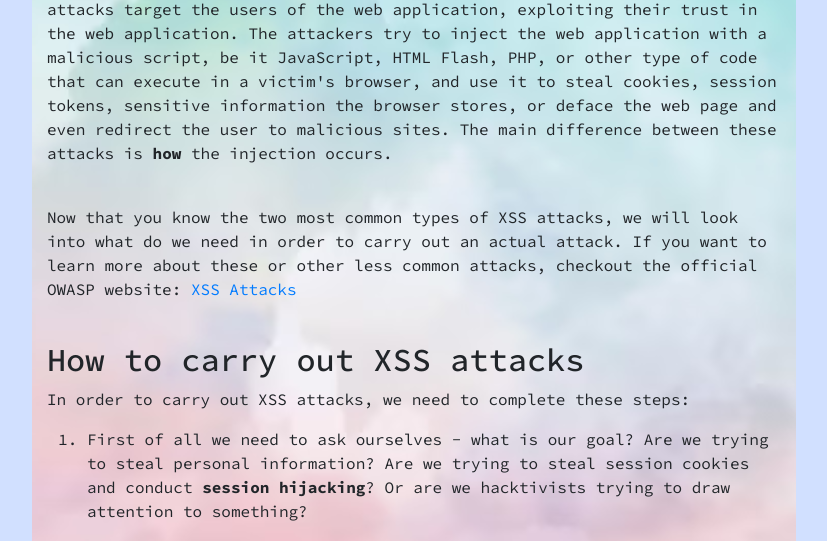
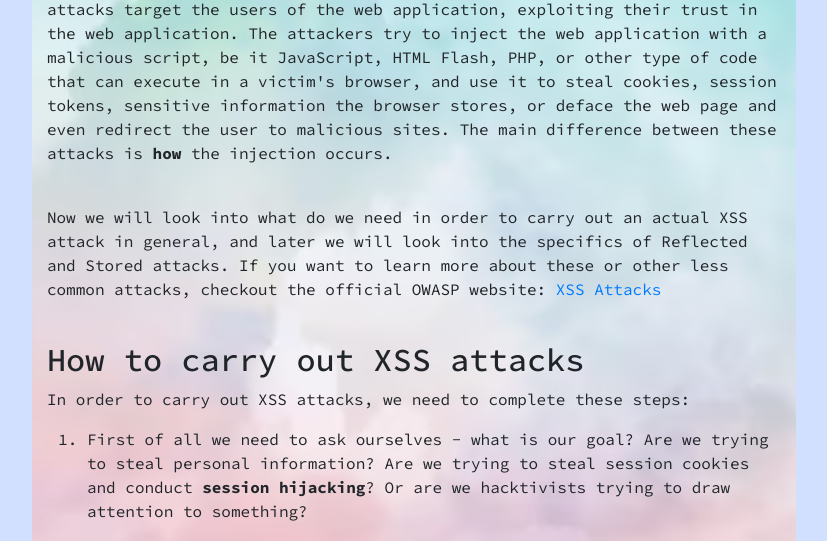
Before and after one commit to krystofbezdek/WSED, a Django app: page /xss_app/ in a window 1280 px wide. Shown: the part 1114-1655 px from the top of the page, without its empty margins (226-1053 px from the left). Run offline with Django 5.2, Linux system fonts and the light colour scheme; data that the repository does not hold is empty.

Commit message:
Smoothing Gen Z video out, polishing navigation and adjusting some text

```diff
--- a/xss_app/templates/navbar.html
+++ b/xss_app/templates/navbar.html
@@ -11,6 +11,7 @@
       <a class="nav-item nav-link disabled" href="#">SQL Injection Tutorial</a>
     </div>
     <div class="navbar-nav">
+        <a class="nav-item nav-link" href="javascript:void(0);" onclick="changeGenZMode()" id="genZButton">Gen Z Mode</a>
         {% if user.is_authenticated %}
             <span class="navbar-text">Logged in as {{ user.username }}</span>
             <form action="{% url 'logout' %}" method="post" class="form-inline">
--- a/xss_app/templates/xss_app/detail.html
+++ b/xss_app/templates/xss_app/detail.html
@@ -20,7 +20,8 @@
         <div id="defeat" style="display: none">
             <br><br>
             <h4>
-                Good job figuring it out! Maybe you are ready for more...
+                Good job figuring it out! You have successfully embedded the script in the place of the blog post's
+                headline! Maybe you are ready for more...
             </h4>
         </div>
         <br>
@@ -32,7 +33,7 @@
                 document.getElementById('prank').style.display = 'block';
             }
             if (unsecureHeading.includes("<script>") && unsecureHeading.includes("<\/script>")) {
-                document.getElementById('secureContent').innerHTML = "Oh no! The wall is protected but I missed the headline rendering here...";
+                document.getElementById('secureContent').innerHTML = "Oh no! The wall is protected but I did not sanitise my headline rendering here!";
                 document.getElementById('defeat').style.display = 'block';
                 document.getElementById('prank').style.display = 'none';
             }
--- a/xss_app/templates/xss_app/index.html
+++ b/xss_app/templates/xss_app/index.html
@@ -4,13 +4,19 @@
 
 {% block content_nav %}
     <div id="sidenav" class="list-group list-group-flush">
-      <a class="list-group-item list-group-item-action" href="#top" role="navigation" >Top of page</a>
-      <a class="list-group-item list-group-item-action" href="#introduction" role="navigation" >Introduction</a>
-      <a class="list-group-item list-group-item-action" href="#typesOfXSS" role="navigation" >XSS types</a>
-      <a class="list-group-item list-group-item-action" href="#ingredients" role="navigation" >Carrying out XSS</a>
-      <a class="list-group-item list-group-item-action" href="#search" role="navigation" >Search</a>
-      <a class="list-group-item list-group-item-action" href="#blogposts" role="navigation" >Blog Posts</a>
-      <a class="list-group-item list-group-item-action" href="#createnew" role="navigation" >Create</a>
+        <a class="list-group-item list-group-item-action" href="#top" role="navigation" >Go to Top</a>
+        <a class="list-group-item list-group-item-action" href="#introduction" role="navigation" >Introduction</a>
+        <a class="list-group-item list-group-item-action" href="#typesOfXSS" role="navigation" >Types of XSS Attacks</a>
+        <a class="list-group-item list-group-item-action" href="#carryOutXSS" role="navigation" >Carrying Out XSS Attacks</a>
+        <a class="list-group-item list-group-item-action" href="#reflectedXSS" role="navigation" >Reflected XSS</a>
+        <a class="list-group-item list-group-item-action" href="#exercise1" role="navigation" >Exercise 1</a>
+        <a class="list-group-item list-group-item-action" href="#search" role="navigation" >Search Bar</a>
+        <a class="list-group-item list-group-item-action" href="#storedXSS" role="navigation" >Stored XSS</a>
+        <a class="list-group-item list-group-item-action" href="#exercise2" role="navigation" >Exercise 2</a>
+        <a class="list-group-item list-group-item-action" href="#blogposts" role="navigation" >Blog Posts</a>
+        <a class="list-group-item list-group-item-action" href="#createnew" role="navigation" >Create Blog Post</a>
+        <a class="list-group-item list-group-item-action" href="#exercise3" role="navigation" >Exercise 3</a>
+        <a class="list-group-item list-group-item-action" href="#exercise4" role="navigation" >Exercise 4</a>
     </div>
 {% endblock %}
 
@@ -59,14 +65,15 @@
         </p>
         <br>
         <p>
-            Now that you know the two most common types of XSS attacks, we will look into what do we need in order to
-            carry out an actual attack. If you want to learn more about these or other less common attacks, checkout the
-            official OWASP website: <a href="https://owasp.org/www-community/attacks/xss/" target="_blank">XSS Attacks</a>
+            Now we will look into what do we need in order to carry out an actual XSS attack in general, and later we
+            will look into the specifics of Reflected and Stored attacks. If you want to learn more about these or other
+            less common attacks, checkout the official OWASP website:
+            <a href="https://owasp.org/www-community/attacks/xss/" target="_blank">XSS Attacks</a>
         </p>
         <br>
     </div>
 
-    <div id="ingredients">
+    <div id="carryOutXSS">
         <h2>How to carry out XSS attacks</h2>
         <p>In order to carry out XSS attacks, we need to complete these steps:</p>
         <ol>
@@ -93,7 +100,7 @@
     </div>
 
     <div id="reflectedExercise">
-        <h2>Reflected XSS</h2>
+        <h2 id="reflectedXSS">Reflected XSS</h2>
         <p>
             In Reflected XSS attack the attacker injects
             malicious script into a webpage through user's request (like in a
@@ -108,7 +115,7 @@
             of execution.
         </p>
         <br>
-        <h4>Exercise 1 - Basic Reflected Attack</h4>
+        <h4 id="exercise1">Exercise 1 - Basic Reflected Attack</h4>
         <p>
             As previously mentioned, reflected XSS attacks reflect the user input directly onto the rendered page. Try
             using the search bar below to search for a blog post. You can see the posted blog posts and form for creating
@@ -129,7 +136,7 @@
     </div>
 
     <div id="storedExercises">
-        <h2>Stored XSS</h2>
+        <h2 id="storedXSS">Stored XSS</h2>
         <p>
             In Stored XSS attack the attacker injects malicious scripts into a web application’s database.
             This typically happens through input forms or any other data submission points that accept user-generated
@@ -141,7 +148,7 @@
             severe than other types of XSS attacks.
         </p>
         <br>
-        <h4>Exercise 2 - Basic Stored Attack</h4>
+        <h4 id="exercise2">Exercise 2 - Basic Stored Attack</h4>
             <p>
                 Below you can see all the blog posts, their author, and the date and time they were posted. These blog
                 posts are persistent data which is stored in a database and displayed by the frontend.
@@ -195,13 +202,13 @@
     </div>
 
     <div id="advancedExercises">
-        <h4>Exercise 3 - Session Hijacking</h4>
+        <h4 id="exercise3">Exercise 3 - Session Hijacking</h4>
         <p>
 
         </p>
         <br>
 
-        <h4>Exercise 4 - Page Redirect</h4>
+        <h4 id="exercise4">Exercise 4 - Page Redirect</h4>
         <p>
 
         </p>
--- a/xss_app/templates/xss_app/search.html
+++ b/xss_app/templates/xss_app/search.html
@@ -10,10 +10,10 @@
             {% for blog_post in object_list %}
                 <a href="{% url 'xss_app:detail' blog_post.id %}" class="list-group-item list-group-item-action">
                     <div class="d-flex w-100 justify-content-between">
-                      <h5 class="mb-1">{{ blog_post.headline }}</h5>
+                      <h5 class="mb-1 truncate">{{ blog_post.headline }}</h5>
                       <small class="text-muted">{{ blog_post.pub_date }}</small>
                     </div>
-                    <p class="mb-1">{{ blog_post.content }}</p>
+                    <p class="mb-1 truncate">{{ blog_post.content }}</p>
                     <small class="text-muted">By: {{ blog_post.author }}</small>
                 </a>
             {% endfor %}
@@ -25,7 +25,7 @@
     <br>
     <br>
     <div id="tutorial">
-        <h4>Reflected XSS exercise</h4>
+        <h4>Exercise 1 continued</h4>
         <p>
             You have successfully searched for a blog post! It does not matter if your search yielded results, what
             matters is that you gained information about the search request! Specifically, there are two pieces of
--- a/xss_app/views.py
+++ b/xss_app/views.py
@@ -67,9 +67,9 @@ class BlogPostCreateView(generic.View):
 
         if headline and content:
             if ("<script>" in content or "</script>" in content) and ("<script>" not in headline or "</script>" not in headline):
-                headline = "Ha! The rendering of content on this wall is safe!"
+                headline = "Ha! The rendering of blog post content on this wall is safe!"
             if "<script>" in headline or "</script>" in headline:
-                content = "Ha! The rendering of headlines on this wall is safe!"
+                content = "Ha! The rendering of blog post headlines on this wall is safe!"
             author = request.user.username if request.user.is_authenticated else "Anonymous"
             Blog.objects.create(headline=headline, content=content, author=author)
             return HttpResponseRedirect(self.get_success_url())
```
Also changed, not shown: xss_app/templates/base.html (+40 -3 lines).
